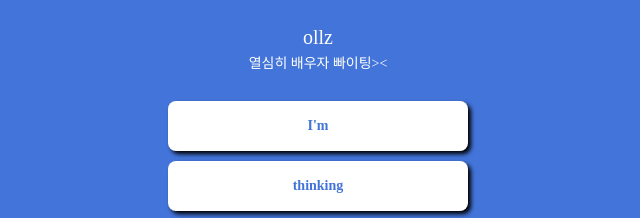
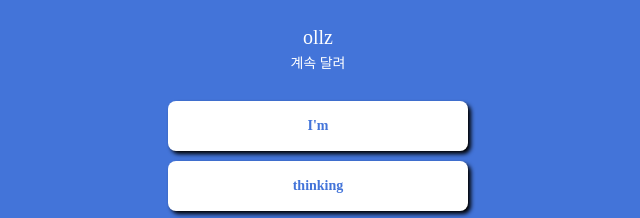
Before and after one commit to alyssum12/ollz, a plain HTML site: page index.html in a window 1280 px wide. Shown: the part 317-535 px from the top of the page, 322-962 px from the left. Drawn offline with Linux system fonts and the light colour scheme; a web font is replaced by a local one.

Commit message:
Add files via upload

```diff
--- a/index.html
+++ b/index.html
@@ -14,7 +14,7 @@
     <div class="wrap">
         <div class="profile"></div>
         <h1 class="main">ollz</h1>
-        <p class="sub">열심히 배우자 빠이팅><</p>
+        <p class="sub">계속 달려</p>
         <a href="2.html">I'm</a>
         <a href="3.html">thinking</a>
         <a href="4.html">about</a>
```
